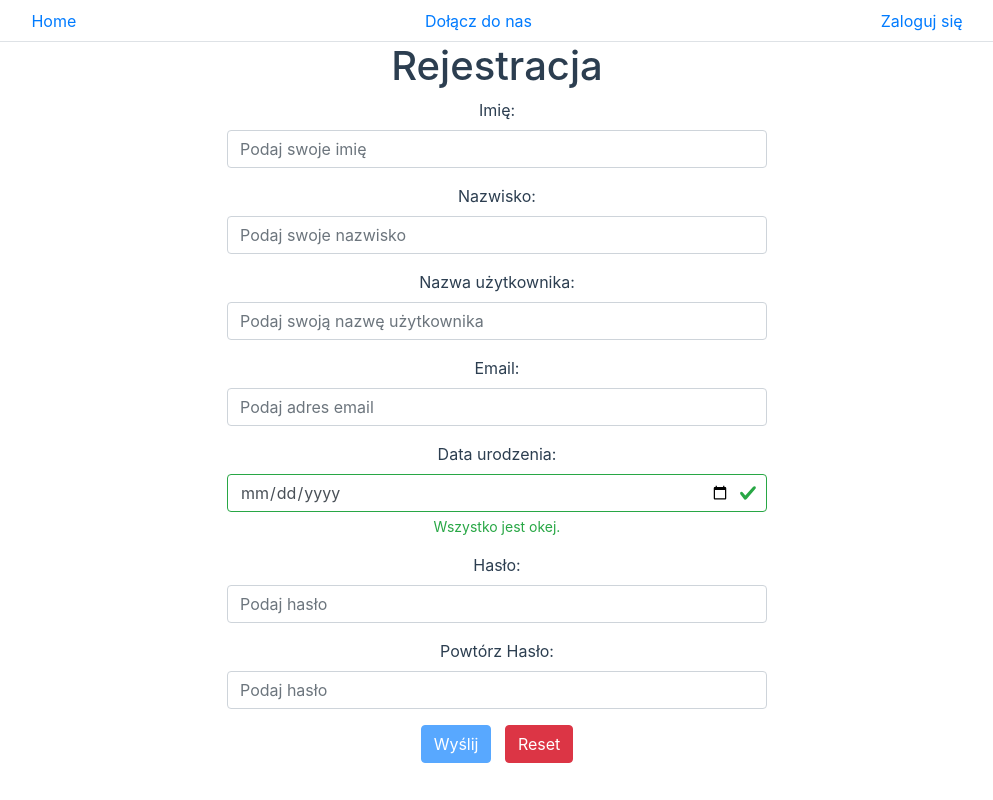
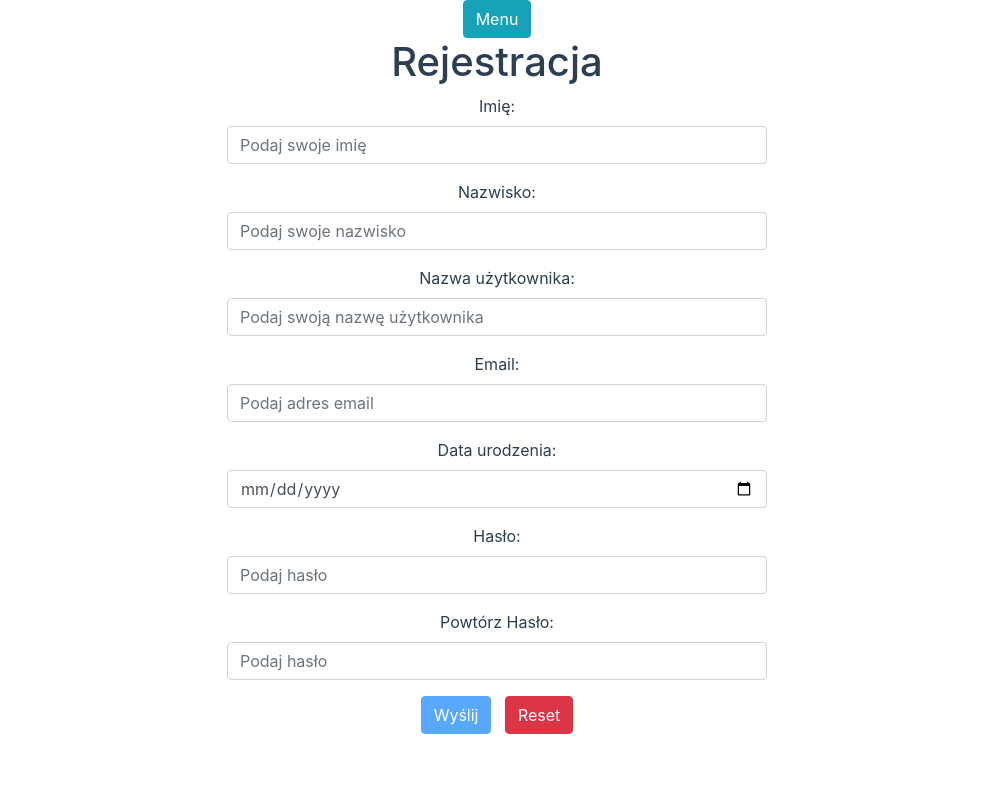
Before and after one commit to winone44/frontend-vue2-mst, a Vue app: page /register in a window 1280 px wide. Shown: the whole page, without its empty margins (143-1136 px from the left). Built offline with nearby package versions, Linux system fonts and the light colour scheme.

Commit message:
minor adjustments

```diff
--- a/src/components/Navigation.vue
+++ b/src/components/Navigation.vue
@@ -1,5 +1,8 @@
 <template>
-    <b-nav tabs fill>
+  <div>
+  <b-button variant="info" v-b-toggle.sidebar-right>Menu</b-button>
+  <b-sidebar id="sidebar-right" title="Menu" right shadow>
+    <b-nav vertical fill>
         <router-link to="/" tag="b-nav-item" class="nav-item" v-if="!auth" :active="$route.name === 'home'">Home</router-link>
         <router-link to="/register" tag="b-nav-item" class="nav-item" v-if="!auth" :active="$route.name === 'register'"> Dołącz do nas</router-link>
         <router-link to="/login" tag="b-nav-item" class="nav-item" v-if="!auth" :active="$route.name === 'login'">Zaloguj się</router-link>
@@ -11,6 +14,8 @@
         <router-link :to="{ name: 'user', params: { id: this.$store.state.userId }}" tag="b-nav-item" class="nav-item" v-if="auth" :active="$route.name === 'user'">Dla zalogowanych Twój profil</router-link>
         <li @click="logout" class="nav-item" v-if="auth"><b-nav-item>Wyloguj</b-nav-item></li>
     </b-nav>
+  </b-sidebar>
+  </div>
 </template>
 
 <script>
--- a/src/views/main/Register.vue
+++ b/src/views/main/Register.vue
@@ -92,11 +92,13 @@
                   type="date"
                   v-model="date_of_birth"
                   @input="$v.date_of_birth.$model = $event.trim()"
-                  :state="!$v.date_of_birth ? null : !$v.date_of_birth.$error"
+                  :state="date_of_birth ? !$v.date_of_birth.$error : null"
                   required
                   />
               <b-form-invalid-feedback>
                 <span v-if="!$v.date_of_birth.required">To pole jest wymagane. </span>
+                <span v-if="!$v.date_of_birth.minAge">Osoby poniżej 13 roku życia nie mogą się zarejestrować.</span>
+                <span v-if="!$v.date_of_birth.maxAge">Osoby powyżej 120 lat nie przechodzą validacji.</span>
               </b-form-invalid-feedback>
               <b-form-valid-feedback>
                 <span>Wszystko jest okej. </span>
@@ -175,6 +177,17 @@
     }
   }
 
+  function maxAge(age) {
+    return function(value) {
+      if (!value) return true
+      const dateOfBirth = new Date(value)
+      const currentDate = new Date()
+      const ageDifference = currentDate - dateOfBirth
+      const ageInYears = ageDifference / (365.25 * 24 * 60 * 60 * 1000)
+      return ageInYears <= age
+    }
+  }
+
   export default {
     name: 'register-main',
     data(){
@@ -212,7 +225,8 @@
       },
       date_of_birth: {
         required,
-        minAge: minAge(13)
+        minAge: minAge(13),
+        maxAge: maxAge(120)
       }
     },
     methods: {
```
